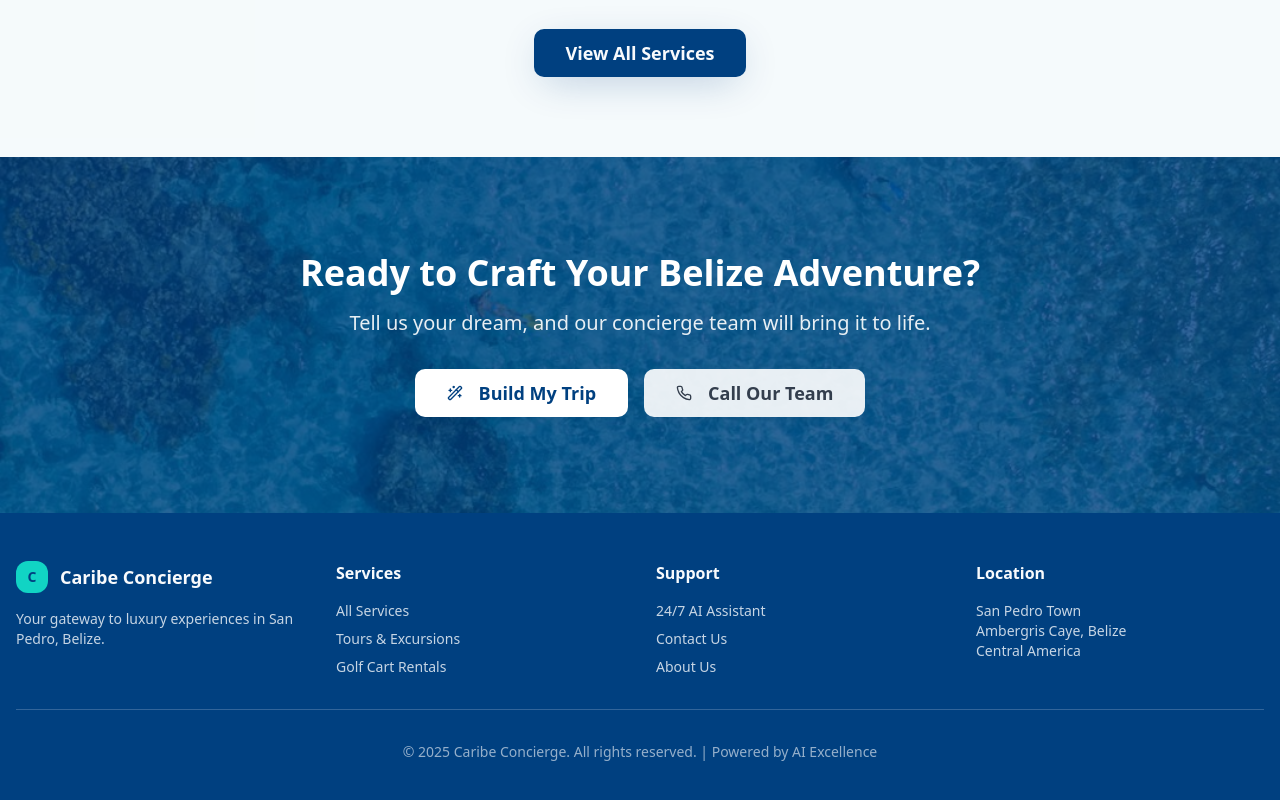
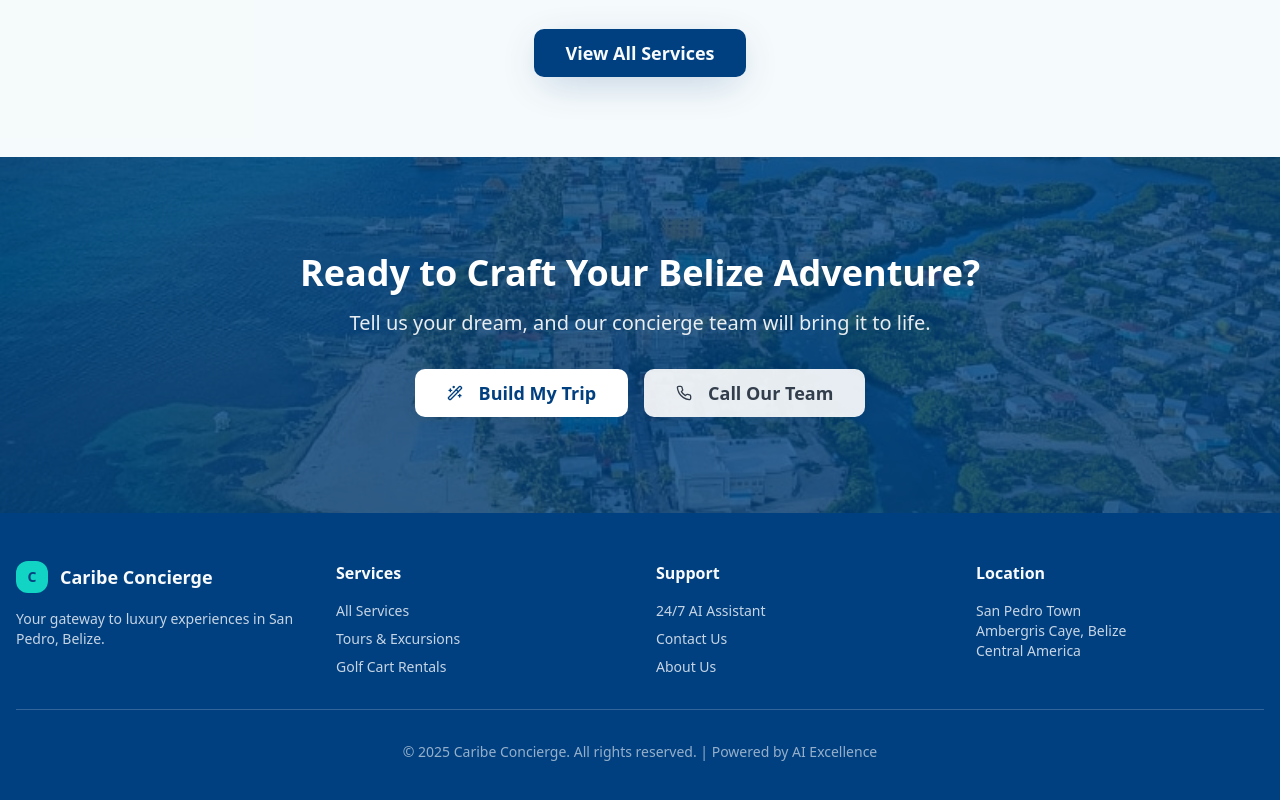
Before and after one commit to frank0damo-bit/sanpedro-concierge-ai, a React (Vite) app: page / in a window 1280 px wide. Shown: the part 1895-2695 px from the top of the page. Built offline with nearby package versions, Linux system fonts and the light colour scheme; no server answers; the database is empty.

Commit message:
Update FooterCTA.tsx

```diff
--- a/src/components/FooterCTA.tsx
+++ b/src/components/FooterCTA.tsx
@@ -3,11 +3,7 @@ import BuildMyTripButton from "@/components/BuildMyTripButton";
 import { Button } from "@/components/ui/button";
 import { Wand2 } from "lucide-react";
 import { Phone } from "lucide-react";
-
-const showFooterCTAOn = ["/", "/about", "/services"];
-const shouldShowFooterCTA = showFooterCTAOn.includes(location.pathname);
-const ctaImageUrl = "src/assets/SUNBREEZE-belize-friends-vacation4.jpg";
-
+import ctaImageUrl from "@/assets/Boca-del-Rio-ariel.jpg";
 
 export default function FooterCTA() {
   return (
```
